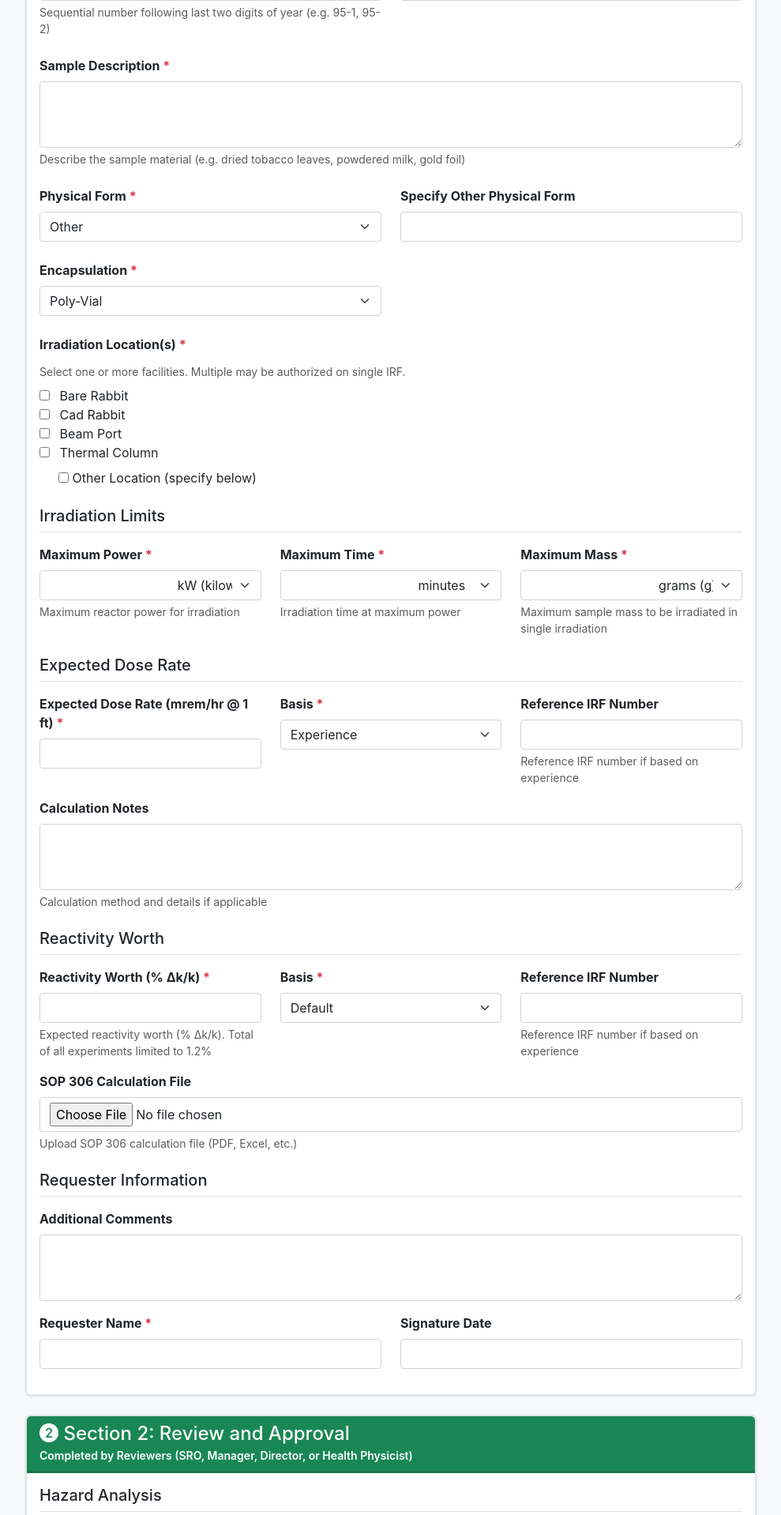
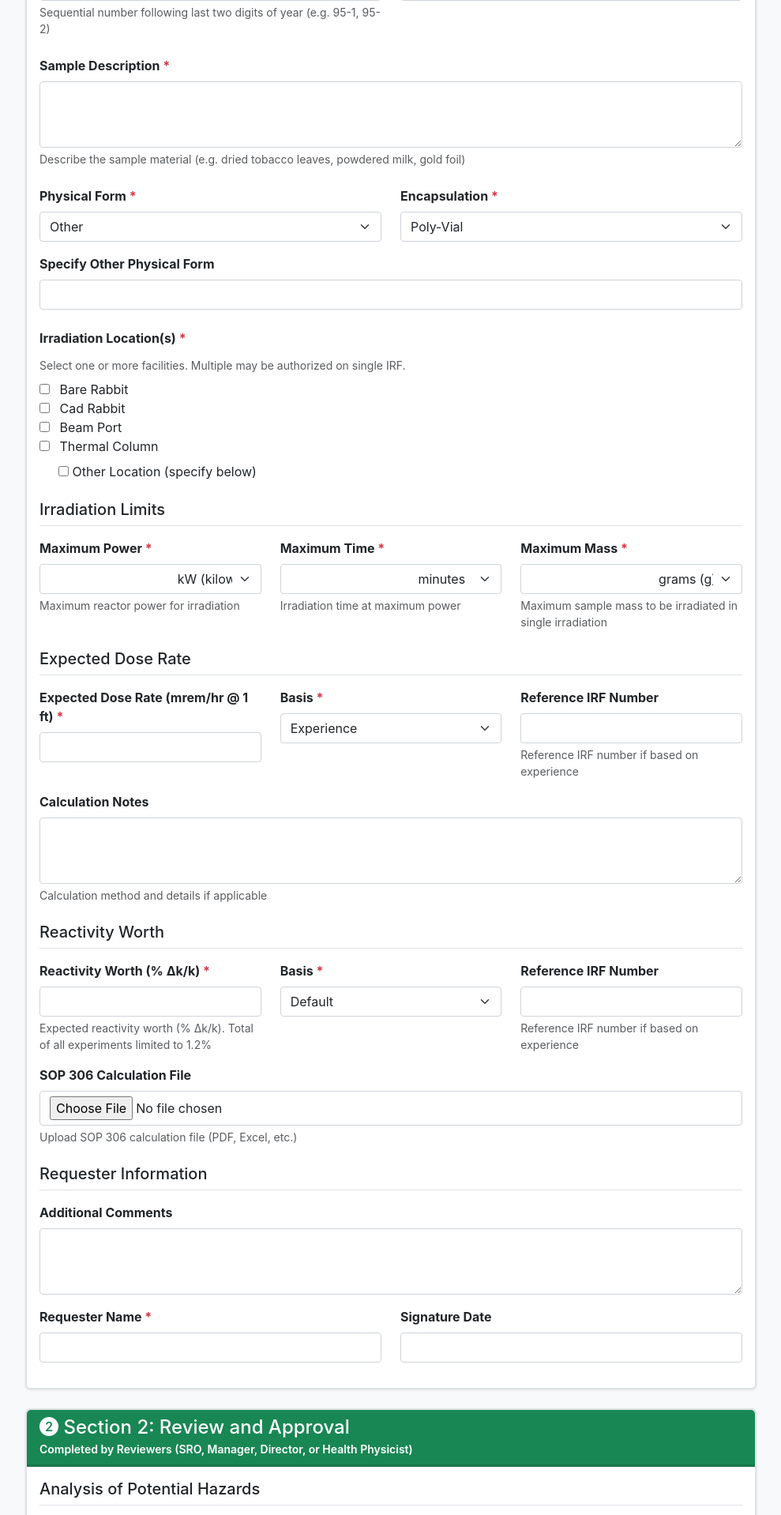
Before and after one commit to Teagan-Brohman/IRFDatabase, a Django app: page /irf/new/ in a window 1280 px wide. Shown: the part 313-2231 px from the top of the page at 79% size, without its empty margins (145-1134 px from the left). Run offline with Django 5.2, Linux system fonts and the light colour scheme.

Commit message:
Improve form layout and add badge styling to detail view
Form Layout Improvements:
- Physical Form and Encapsulation now side-by-side (more compact)
- "Other" specification fields appear full-width below when selected
- All 4 hazard analysis fields now in single row (compact layout)
- Hazard notes appear full-width below with arrow icons when "other" selected

Detail View Enhancements:
- Added prominent badge/bubble styling for Physical Form (blue)
- Added badge styling for Encapsulation (info/teal)
- Added badge styling for Irradiation Location(s) (gray)
- Enhanced hazard analysis badges (larger, color-coded by severity)
  - Green: None (safe)
  - Yellow: Requires review
  - Red: Other (needs explanation)
- Updated hazard table heading to match form

Makes selected values stand out for quick scanning by reactor staff.

```diff
--- a/irradiation/templates/irradiation/irf_form.html
+++ b/irradiation/templates/irradiation/irf_form.html
@@ -53,31 +53,30 @@
                             <small class="form-text text-muted d-block">{{ form.sample_description.help_text }}</small>
                         </div>
 
-                        <!-- Physical Form -->
-                        <div class="row mb-4">
+                        <!-- Physical Form & Encapsulation (side-by-side) -->
+                        <div class="row mb-3">
                             <div class="col-md-6">
                                 <label for="id_physical_form" class="form-label fw-bold">
                                     Physical Form <span class="text-danger">*</span>
                                 </label>
                                 {{ form.physical_form }}
                             </div>
-                            <div class="col-md-6" id="physical_form_other_container" style="display:none;">
-                                <label for="id_physical_form_other" class="form-label fw-bold">
-                                    Specify Other Physical Form
-                                </label>
-                                {{ form.physical_form_other }}
-                            </div>
-                        </div>
-
-                        <!-- Encapsulation -->
-                        <div class="row mb-4">
                             <div class="col-md-6">
                                 <label for="id_encapsulation" class="form-label fw-bold">
                                     Encapsulation <span class="text-danger">*</span>
                                 </label>
                                 {{ form.encapsulation }}
                             </div>
-                            <div class="col-md-6" id="encapsulation_other_container" style="display:none;">
+                        </div>
+                        <!-- "Other" specification fields (shown when selected) -->
+                        <div class="row mb-4">
+                            <div class="col-12" id="physical_form_other_container" style="display:none;">
+                                <label for="id_physical_form_other" class="form-label fw-bold">
+                                    Specify Other Physical Form
+                                </label>
+                                {{ form.physical_form_other }}
+                            </div>
+                            <div class="col-12" id="encapsulation_other_container" style="display:none;">
                                 <label for="id_encapsulation_other" class="form-label fw-bold">
                                     Specify Other Encapsulation
                                 </label>
@@ -279,52 +278,52 @@
                     </div>
                     <div class="card-body">
                         <!-- Hazard Analysis -->
-                        <h5 class="border-bottom pb-2 mb-3">Hazard Analysis</h5>
+                        <h5 class="border-bottom pb-2 mb-3">Analysis of Potential Hazards</h5>
 
-                        <!-- Reactivity Hazard -->
+                        <!-- All 4 Hazard Fields Side-by-Side -->
                         <div class="row mb-3 hazard-row">
                             <div class="col-md-3">
                                 <label for="id_reactivity_hazard" class="form-label fw-bold">Reactivity</label>
                                 {{ form.reactivity_hazard }}
                             </div>
-                            <div class="col-md-9" id="reactivity_hazard_notes_container" style="display:none;">
-                                <label for="id_reactivity_hazard_notes" class="form-label fw-bold">Notes (Explain Hazard)</label>
-                                {{ form.reactivity_hazard_notes }}
-                            </div>
-                        </div>
-
-                        <!-- Dose Rate Hazard -->
-                        <div class="row mb-3 hazard-row">
                             <div class="col-md-3">
                                 <label for="id_dose_rate_hazard" class="form-label fw-bold">Dose Rate</label>
                                 {{ form.dose_rate_hazard }}
                             </div>
-                            <div class="col-md-9" id="dose_rate_hazard_notes_container" style="display:none;">
-                                <label for="id_dose_rate_hazard_notes" class="form-label fw-bold">Notes (Explain Hazard)</label>
-                                {{ form.dose_rate_hazard_notes }}
-                            </div>
-                        </div>
-
-                        <!-- Reactor Equipment Hazard -->
-                        <div class="row mb-3 hazard-row">
                             <div class="col-md-3">
                                 <label for="id_reactor_equipment_hazard" class="form-label fw-bold">Reactor Equipment</label>
                                 {{ form.reactor_equipment_hazard }}
                             </div>
-                            <div class="col-md-9" id="reactor_equipment_hazard_notes_container" style="display:none;">
-                                <label for="id_reactor_equipment_hazard_notes" class="form-label fw-bold">Notes (Explain Hazard)</label>
-                                {{ form.reactor_equipment_hazard_notes }}
-                            </div>
-                        </div>
-
-                        <!-- Other Hazard -->
-                        <div class="row mb-3 hazard-row">
                             <div class="col-md-3">
                                 <label for="id_other_hazard" class="form-label fw-bold">Other Hazards</label>
                                 {{ form.other_hazard }}
                             </div>
-                            <div class="col-md-9" id="other_hazard_notes_container" style="display:none;">
-                                <label for="id_other_hazard_notes" class="form-label fw-bold">Notes (Explain Hazard)</label>
+                        </div>
+
+                        <!-- Hazard Notes (shown when "Other" is selected) -->
+                        <div class="row mb-3">
+                            <div class="col-12" id="reactivity_hazard_notes_container" style="display:none;">
+                                <label for="id_reactivity_hazard_notes" class="form-label fw-bold">
+                                    <i class="bi bi-arrow-return-right"></i> Reactivity Hazard Notes (Explain)
+                                </label>
+                                {{ form.reactivity_hazard_notes }}
+                            </div>
+                            <div class="col-12" id="dose_rate_hazard_notes_container" style="display:none;">
+                                <label for="id_dose_rate_hazard_notes" class="form-label fw-bold">
+                                    <i class="bi bi-arrow-return-right"></i> Dose Rate Hazard Notes (Explain)
+                                </label>
+                                {{ form.dose_rate_hazard_notes }}
+                            </div>
+                            <div class="col-12" id="reactor_equipment_hazard_notes_container" style="display:none;">
+                                <label for="id_reactor_equipment_hazard_notes" class="form-label fw-bold">
+                                    <i class="bi bi-arrow-return-right"></i> Reactor Equipment Hazard Notes (Explain)
+                                </label>
+                                {{ form.reactor_equipment_hazard_notes }}
+                            </div>
+                            <div class="col-12" id="other_hazard_notes_container" style="display:none;">
+                                <label for="id_other_hazard_notes" class="form-label fw-bold">
+                                    <i class="bi bi-arrow-return-right"></i> Other Hazard Notes (Explain)
+                                </label>
                                 {{ form.other_hazard_notes }}
                             </div>
                         </div>
```
Also changed, not shown: irradiation/templates/irradiation/irf_detail.html (+29 -20 lines).
